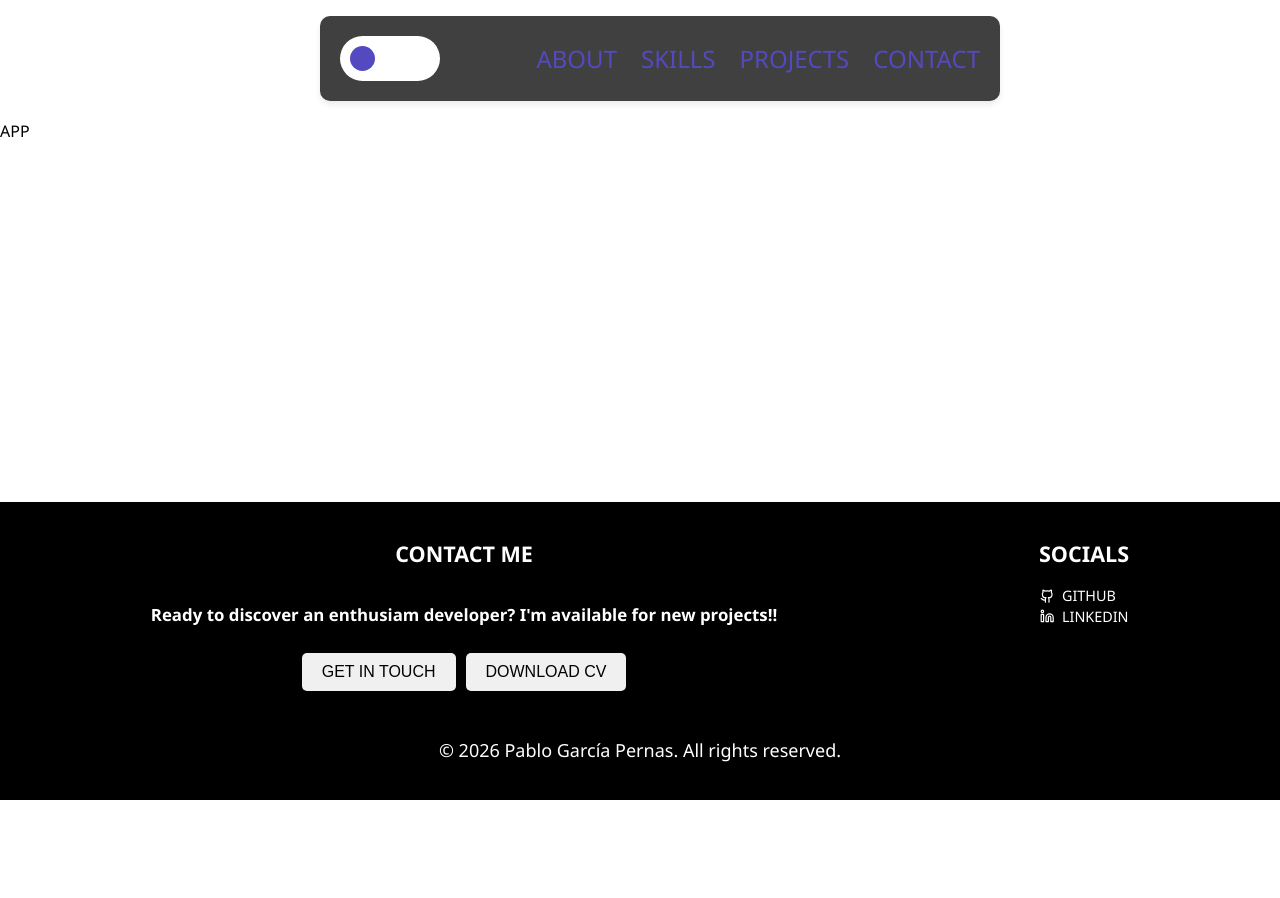
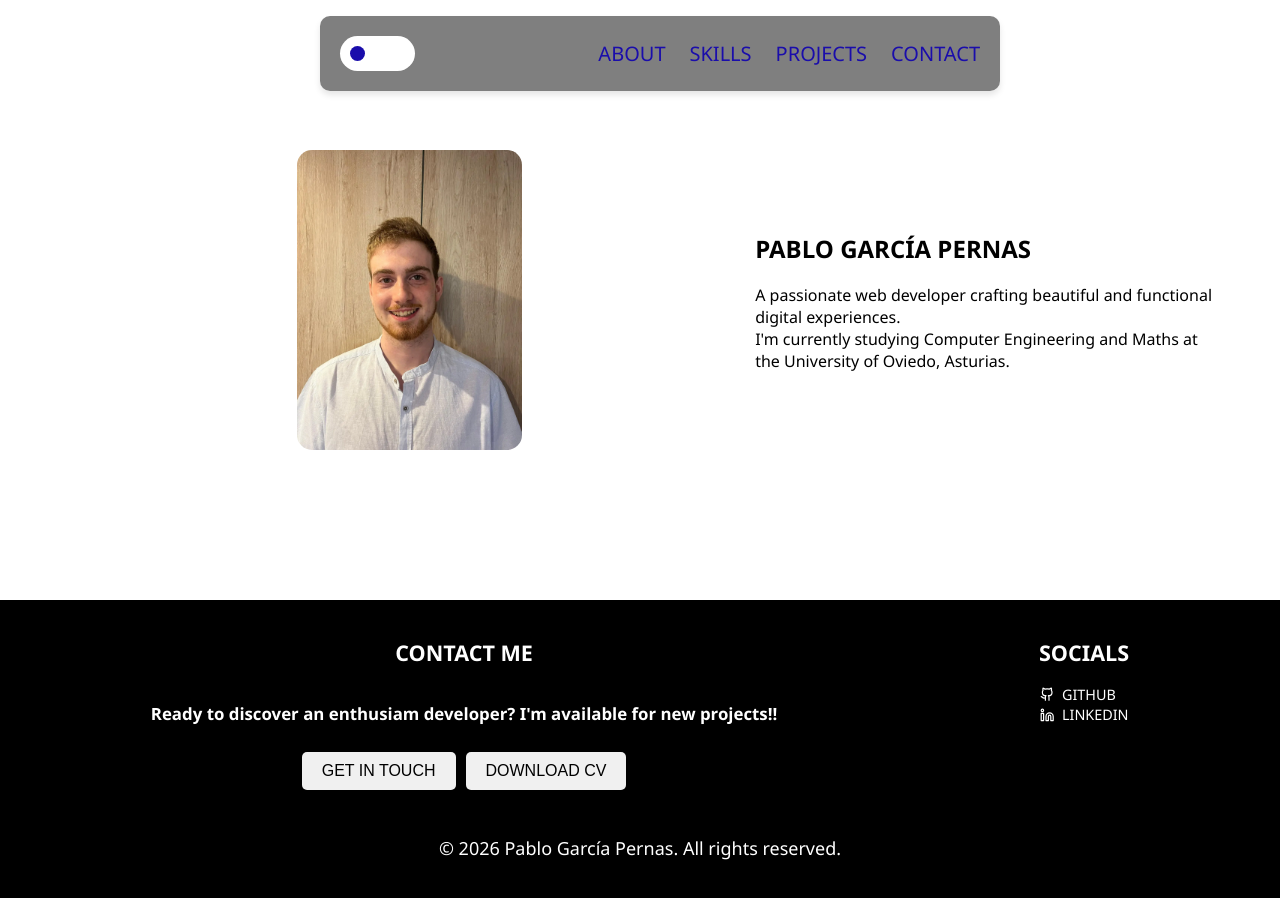
Before and after one commit to PabloGarPe/pablogarpe.github.io, a React (Vite) app: page / in a window 1280 px wide. Before the commit the page ends 800 px from the top, so only its background shows below. Built offline with nearby package versions, Linux system fonts and the light colour scheme.

Commit message:
feat: hero

```diff
--- a/src/components/App.tsx
+++ b/src/components/App.tsx
@@ -1,7 +1,9 @@
+import Hero from "@/assets/Hero"
+
 const App = () => {
     return(
         <main>
-            <div>APP</div>
+            <Hero />
         </main>
     )
 }
--- a/src/components/Header.tsx
+++ b/src/components/Header.tsx
@@ -38,15 +38,15 @@ const Header = () => {
 export default Header
 
 const handle = {
-    width: 25,
-    height: 25,
+    width: 15,
+    height: 15,
     backgroundColor: "var(--link-color)",
     borderRadius: "50%",
 }
 
 const container = {
-    width: 100,
-    height: 45,
+    width: 75,
+    height: 35,
     backgroundColor: "var(--background-color)",
     borderRadius: 50,
     cursor: "pointer",
--- /dev/null
+++ b/src/components/assets/Hero.tsx
@@ -0,0 +1,34 @@
+import { motion } from "motion/react"
+
+const Hero = () => {
+    return (
+        <section className="hero" id="about">
+                <motion.img
+                    src="../../public/image.webp"
+                    alt="Profile Picture"
+                    className="picture"
+                    whileHover={{ scale: 1.1 }}
+                    transition={{ type: "spring", visualDuration: 0.3, bounce: 0.3 }}
+                />
+                <div className="hero-text">
+                    <motion.h1
+                        initial={{ y: -250 }}
+                        animate={{ y: 0 }}
+                        transition={{ type: "spring", visualDuration: 0.5, bounce: 0.3 }}
+                    >
+                        PABLO GARCÍA PERNAS
+                    </motion.h1>
+                    <motion.p
+                        initial={{ opacity:0 }}
+                        animate={{ opacity:1 }}
+                        transition={{ delay: 0.5, type:"spring",visualDuration: 0.5, bounce: 0.3 }}
+                    >
+                        A passionate web developer crafting beautiful and functional digital experiences. <br />
+                        I'm currently studying Computer Engineering and Maths at the University of Oviedo, Asturias.
+                    </motion.p>
+                </div>
+            </section>
+    )
+}
+
+export default Hero
--- a/src/index.css
+++ b/src/index.css
@@ -121,12 +121,11 @@ header {
     place-self: center;
     display: grid;
     grid-template-columns: auto 1fr;
-    background-color: var(--text-color);
+    background-color: rgb(from var(--text-color) r g b / 0.5);
     color: var(--background-color);
     padding: 20px;
     text-align: center;
-    opacity: 0.75;
-    font-size: 2rem;
+    font-size: 1.75rem;
     margin-top: 1rem;
     margin-bottom: 2rem;
     border-radius: 10px;
@@ -137,7 +136,7 @@ header {
 header nav {
     justify-self: end;
     align-self: center;
-    font-size: 1.5rem;
+    font-size: 1.25rem;
     display: flex;
     gap: 1.5rem;
     opacity: 1;
@@ -150,6 +149,20 @@ header nav {
     opacity: 1;
 }
 
-main {
-    padding-top: 120px;
+
+section.hero {
+    min-height: 600px;
+    height: 75vh;
+    display: grid;
+    grid-template-columns: 60% 40%;
+    align-items: center;
+    padding: 0 5%;
 }
+
+.picture {
+    max-height: 300px;
+    width: auto;
+    border-radius: 15px;
+    justify-self: center;
+    align-self: center;
+}
```
